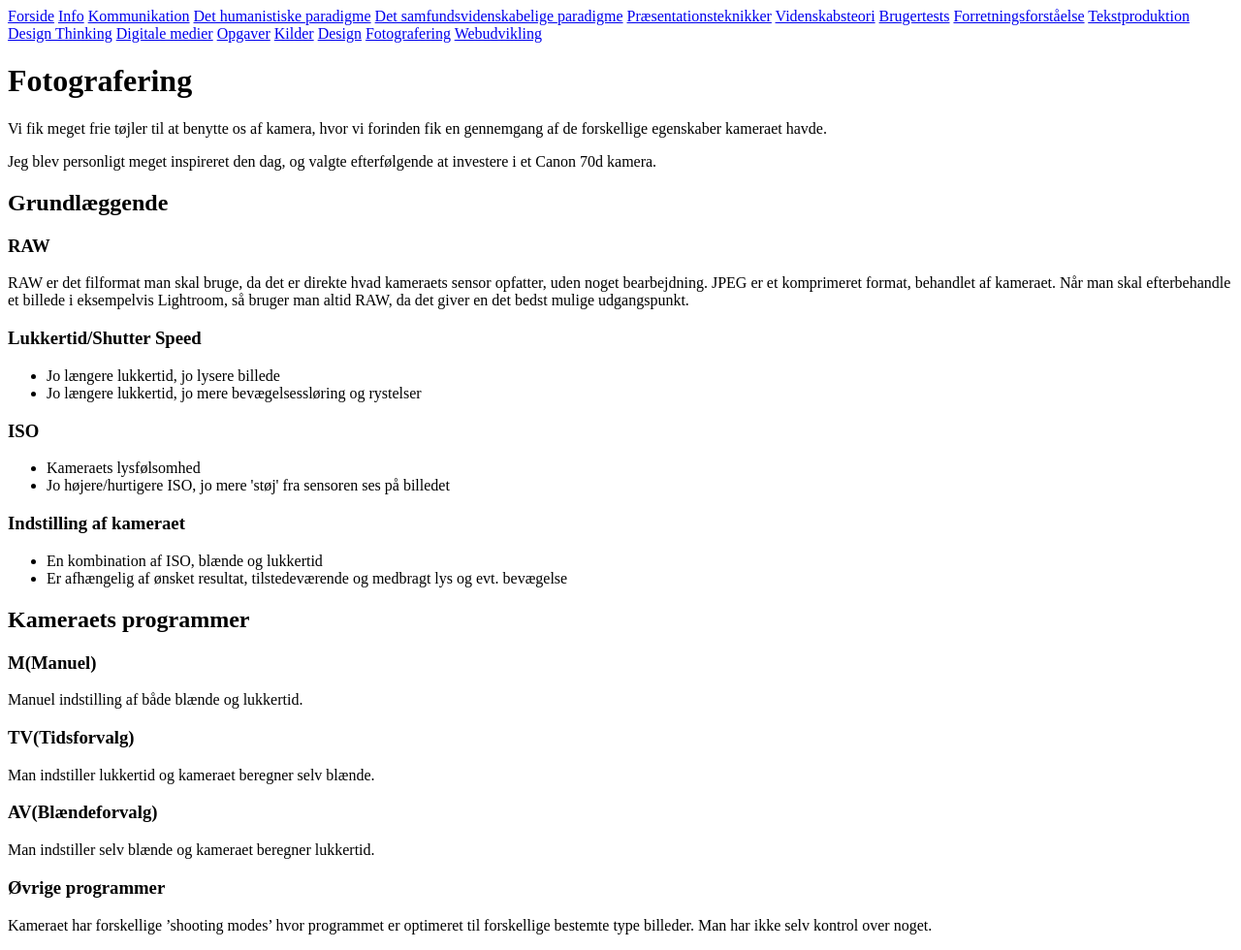
After one commit to simo8986/Eksamen-vinter, a PHP site: page /fotografering.php in a window 1280 px wide. The commit adds this page. Shown: the whole page at 97% size. Run offline with PHP 8.4, Linux system fonts and the light colour scheme.

Commit message:
Fotografering
Fotografering tilføjet

```diff
--- /dev/null
+++ b/fotografering.php
@@ -0,0 +1,48 @@
+<!DOCTYPE HTML>
+<html lang="da">
+	<head>
+		<meta charset="UTF-8">
+		<title>Fotografering</title>
+        <link rel="stylesheet" type="text/css" href="style.css">
+	</head>
+	<body>
+        <div class="menu">
+            <?php include 'header.php';?>
+            <h1>Fotografering</h1>
+            <p>Vi fik meget frie tøjler til at benytte os af kamera, hvor vi forinden fik en gennemgang af de forskellige egenskaber kameraet havde. </p>
+            <p>Jeg blev personligt meget inspireret den dag, og valgte efterfølgende at investere i et Canon 70d kamera. </p>
+
+            <h2>Grundlæggende</h2>
+                <h3>RAW</h3>
+                <p>RAW er det filformat man skal bruge, da det er direkte hvad kameraets sensor opfatter, uden noget bearbejdning. JPEG er et komprimeret format, behandlet af kameraet. Når man skal efterbehandle et billede i eksempelvis Lightroom, så bruger man altid RAW, da det giver en det bedst mulige udgangspunkt.</p>
+
+                <h3>Lukkertid/Shutter Speed</h3>
+                    <ul>
+                        <li>Jo længere lukkertid, jo lysere billede</li>
+                        <li>Jo længere lukkertid, jo mere bevægelsessløring og rystelser</li>
+                    </ul>
+
+                <h3>ISO</h3>
+                    <ul>
+                        <li>Kameraets lysfølsomhed</li>
+                        <li>Jo højere/hurtigere ISO, jo mere 'støj' fra sensoren ses på billedet</li>
+                    </ul>
+
+                <h3>Indstilling af kameraet</h3>
+                    <ul>
+                        <li>En kombination af ISO, blænde og lukkertid</li>
+                        <li>Er afhængelig af ønsket resultat, tilstedeværende og medbragt lys og evt. bevægelse</li>
+                    </ul>
+
+            <h2>Kameraets programmer</h2>
+                <h3>M(Manuel)</h3>
+                    <p>Manuel indstilling af både blænde og lukkertid.</p>
+                <h3>TV(Tidsforvalg)</h3>
+                    <p>Man indstiller lukkertid og kameraet beregner selv blænde.</p>
+                <h3>AV(Blændeforvalg)</h3>
+                    <p>Man indstiller selv blænde og kameraet beregner lukkertid. </p>
+                <h3>Øvrige programmer</h3>
+                    <p>Kameraet har forskellige ’shooting modes’ hvor programmet er optimeret til forskellige bestemte type billeder. Man har ikke selv kontrol over noget. </p>
+        </div>
+	</body>
+</html>
--- a/header.php
+++ b/header.php
@@ -15,7 +15,7 @@ echo '<a href="index.php">Forside</a>
 <a href="kommunikationskilder.php">Kilder</a>
 
 <a href="design.php">Design</a>
-
+<a href="fotografering.php">Fotografering</a>
 
 <a href="webudvikling.php">Webudvikling</a>';
 ?>
```
